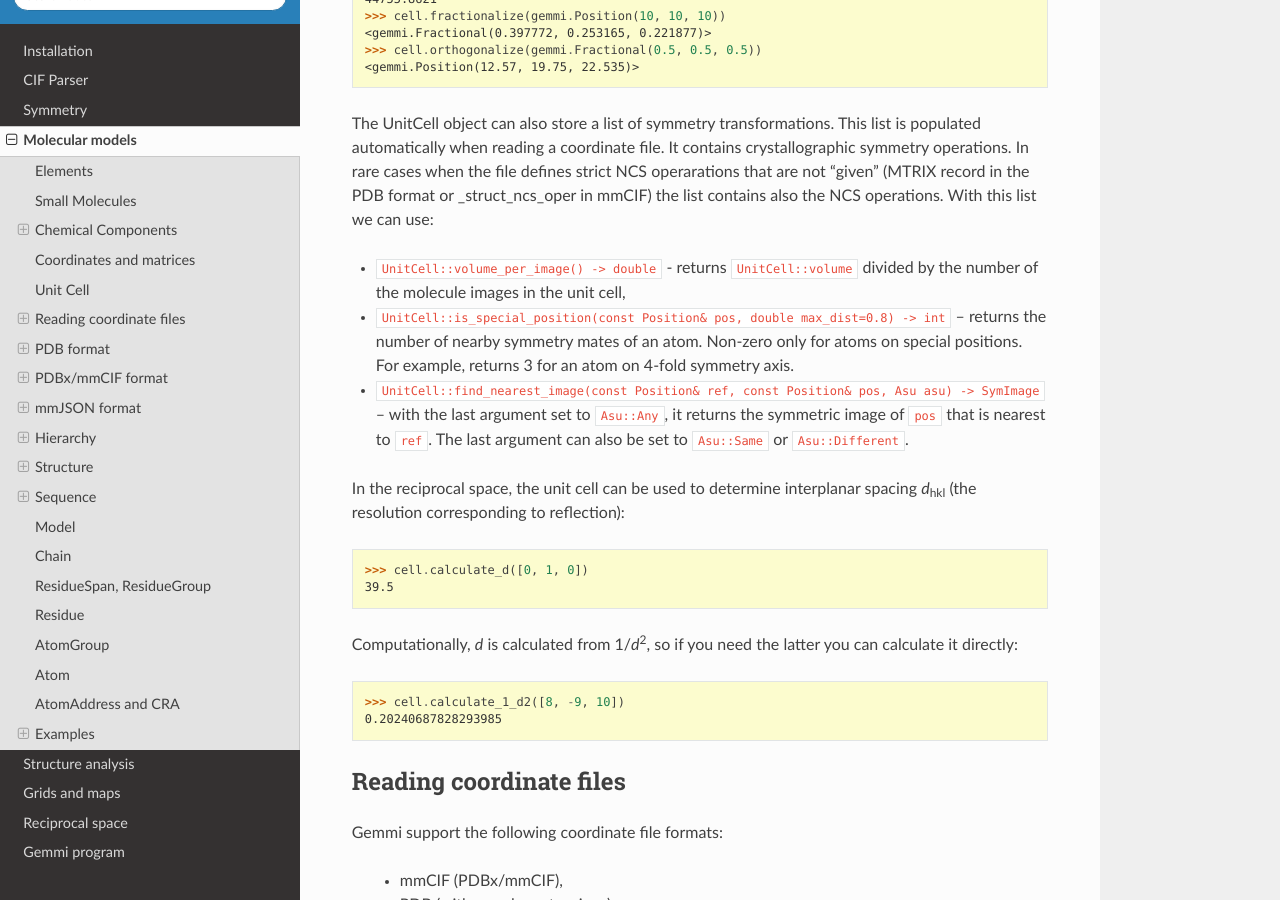
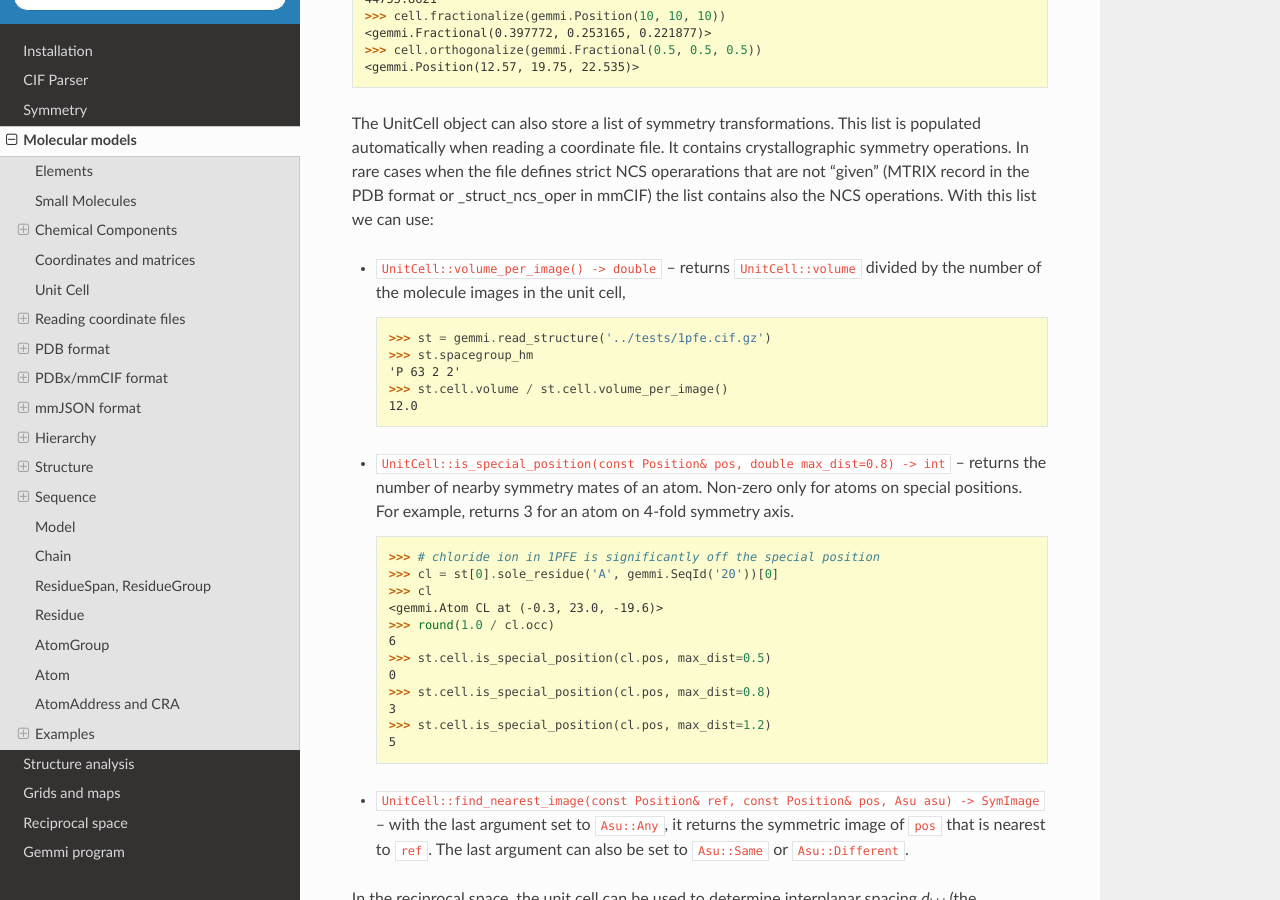
Before and after one commit to project-gemmi/gemmi, a Sphinx documentation site: the page built from docs/mol.rst, in a window 1280 px wide and 900 px high, scrolled down 7077 px. Built offline with Sphinx 7.4.7 and the Read the Docs theme 2.0.0, drawn with Linux system fonts in a browser that asks for light colours.

Commit message:
docs: a couple examples

```diff
--- a/docs/mol.rst
+++ b/docs/mol.rst
@@ -400,12 +400,37 @@ when the file defines strict NCS operarations that are not "given"
 the list contains also the NCS operations.
 With this list we can use:
 
-* ``UnitCell::volume_per_image() -> double`` - returns ``UnitCell::volume``
+* ``UnitCell::volume_per_image() -> double`` -- returns ``UnitCell::volume``
   divided by the number of the molecule images in the unit cell,
+
+  .. doctest::
+
+    >>> st = gemmi.read_structure('../tests/1pfe.cif.gz')
+    >>> st.spacegroup_hm
+    'P 63 2 2'
+    >>> st.cell.volume / st.cell.volume_per_image()
+    12.0
+
 * ``UnitCell::is_special_position(const Position& pos, double max_dist=0.8) -> int`` --
   returns the number of nearby symmetry mates of an atom.
   Non-zero only for atoms on special positions.
   For example, returns 3 for an atom on 4-fold symmetry axis.
+
+  .. doctest::
+
+    >>> # chloride ion in 1PFE is significantly off the special position
+    >>> cl = st[0].sole_residue('A', gemmi.SeqId('20'))[0]
+    >>> cl
+    <gemmi.Atom CL at (-0.3, 23.0, -19.6)>
+    >>> round(1.0 / cl.occ)
+    6
+    >>> st.cell.is_special_position(cl.pos, max_dist=0.5)
+    0
+    >>> st.cell.is_special_position(cl.pos, max_dist=0.8)
+    3
+    >>> st.cell.is_special_position(cl.pos, max_dist=1.2)
+    5
+
 * ``UnitCell::find_nearest_image(const Position& ref, const Position& pos, Asu asu) -> SymImage`` --
   with the last argument set to ``Asu::Any``,
   it returns the symmetric image of ``pos`` that is nearest to ``ref``.
```
